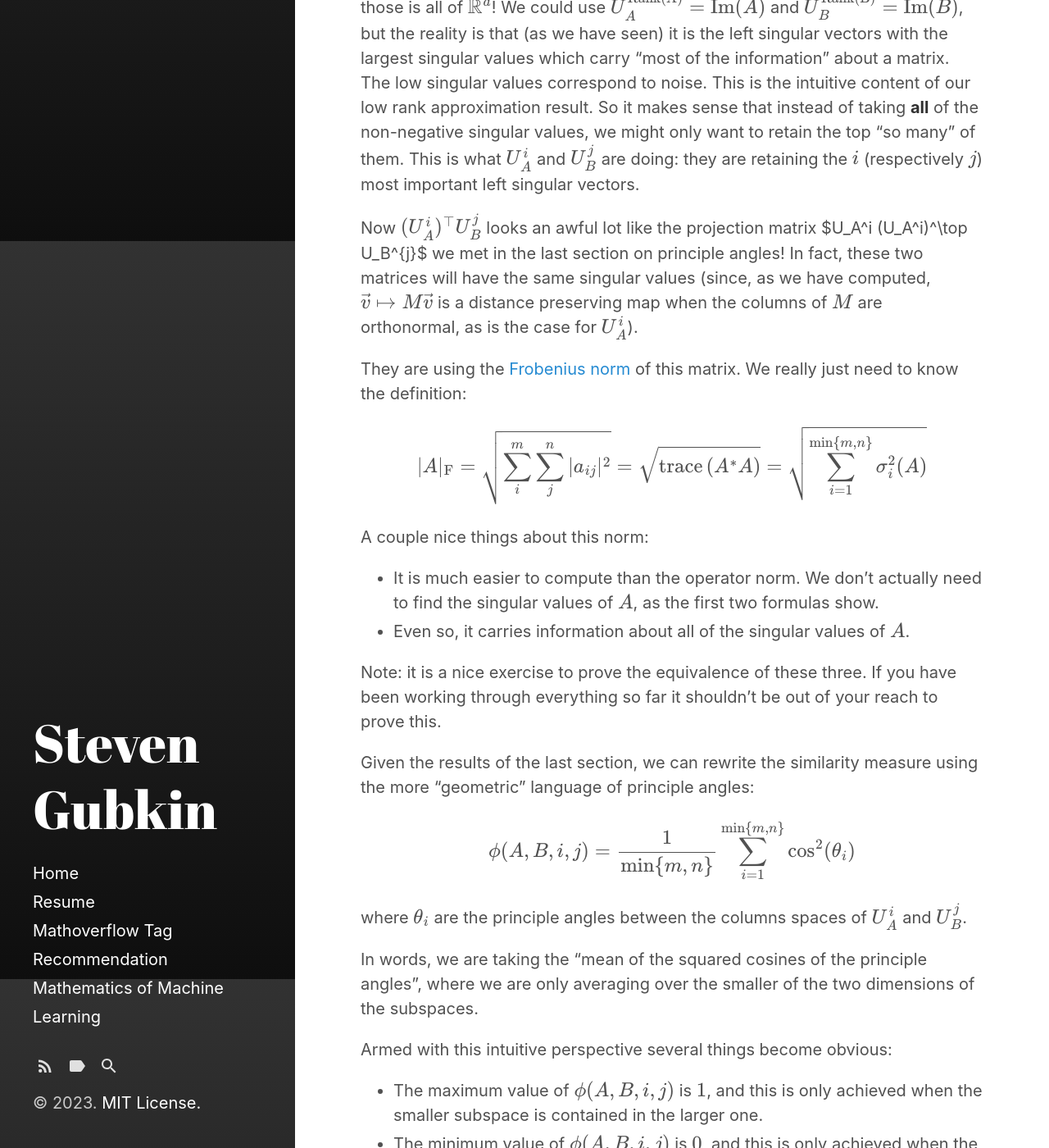
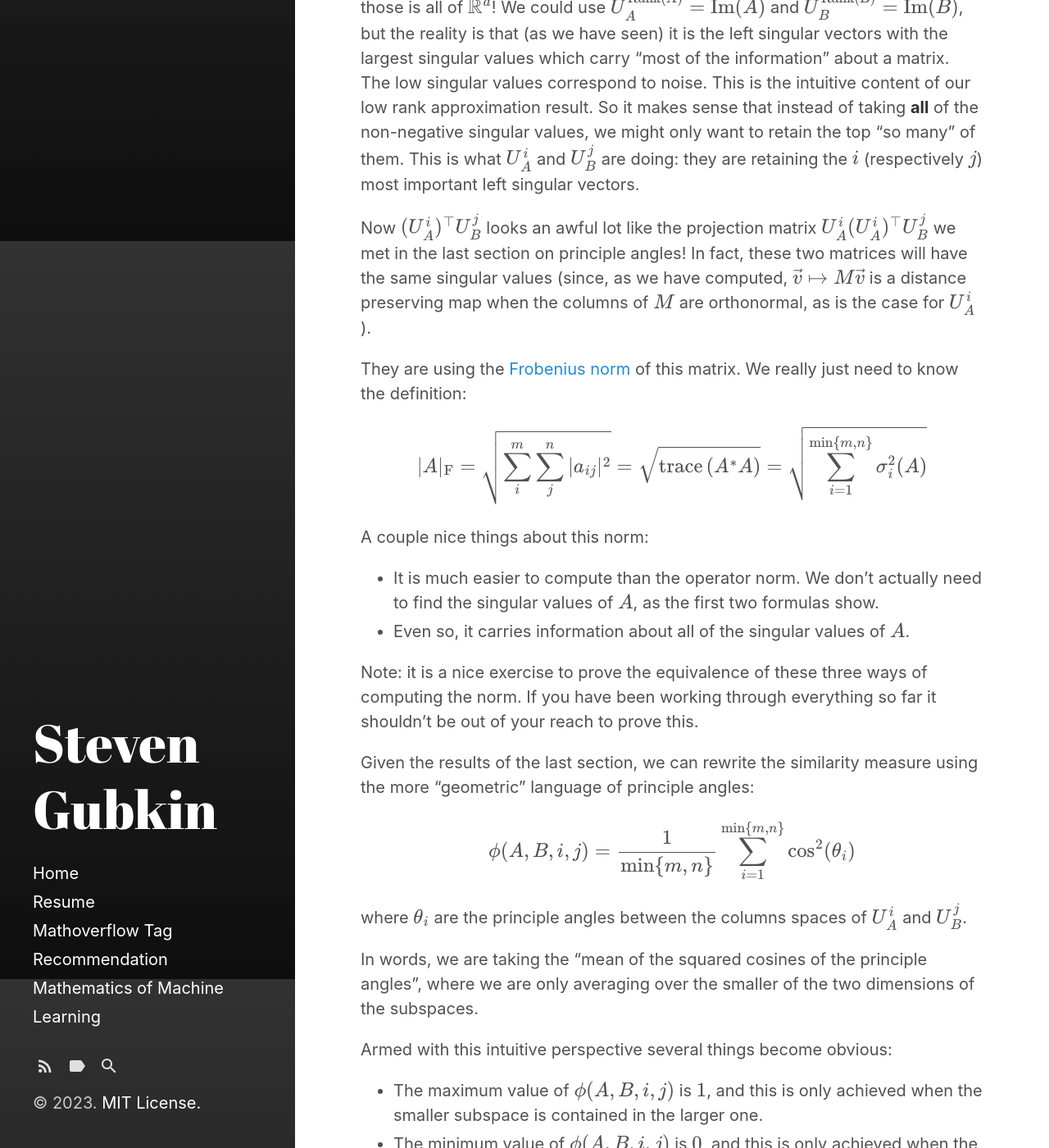
Before and after one commit to StevenGubkin/StevenGubkin.github.io, a Jekyll site: the page built from _posts/2023-10-06-SVD-LoRa.md, in a window 1280 px wide and 1400 px high, scrolled down 26706 px. Shown: the whole window at 82% size. Built offline with Jekyll 4.4.1, drawn with Linux system fonts in a browser that asks for light colours; formulas are drawn with MathJax 3; some of the changed text lies outside the part shown.

Commit message:
fixed typos

```diff
--- a/_posts/2023-10-06-SVD-LoRa.md
+++ b/_posts/2023-10-06-SVD-LoRa.md
@@ -811,7 +811,7 @@ In their notation, $$U_C^k$$ would be the matrix obtained by only retaining the
 
 So comparing the subspaces $$U_A^i$$ and $$U_B^j$$ is a very reasonable thing to do.  We wouldn't want to use all of $$U_A$$ and $$U_B$$ because the column space of both of those is all of $$\mathbb{R}^d$$!  We could use $$U_A^\textrm{Rank(A)} = \textrm{Im}(A)$$ and $$U_B^\textrm{Rank(B)} = \textrm{Im}(B)$$, but the reality is that (as we have seen) it is the left singular vectors with the largest singular values which carry "most of the information" about a matrix.  The low singular values correspond to noise.  This is the intuitive content of our low rank approximation result.  So it makes sense that instead of taking **all** of the non-negative singular values, we might only want to retain the top "so many" of them.  This is what $$U_A^i$$ and $$U_B^j$$ are doing:  they are retaining the $$i$$ (respectively $$j$$) most important left singular vectors.
 
-Now $$(U_A^i)^\top U_B^{j}$$ looks an awful lot like the projection matrix $U_A^i (U_A^i)^\top U_B^{j}$ we met in the last section on principle angles!  In fact, these two matrices will have the same singular values (since, as we have computed, $$\vec{v} \mapsto M \vec{v}$$ is a distance preserving map when the columns of $$M$$ are orthonormal, as is the case for $$U_A^i$$).
+Now $$(U_A^i)^\top U_B^{j}$$ looks an awful lot like the projection matrix $$U_A^i (U_A^i)^\top U_B^{j}$$ we met in the last section on principle angles!  In fact, these two matrices will have the same singular values (since, as we have computed, $$\vec{v} \mapsto M \vec{v}$$ is a distance preserving map when the columns of $$M$$ are orthonormal, as is the case for $$U_A^i$$).
 
 They are using the [Frobenius norm](https://en.wikipedia.org/wiki/Matrix_norm#Frobenius_norm) of this matrix.  We really just need to know the definition:
 
@@ -824,7 +824,7 @@ A couple nice things about this norm:
 * It is much easier to compute than the operator norm.  We don't actually need to find the singular values of $$A$$, as the first two formulas show.
 * Even so, it carries information about all of the singular values of $$A$$.
 
-Note:  it is a nice exercise to prove the equivalence of these three.  If you have been working through everything so far it shouldn't be out of your reach to prove this.
+Note:  it is a nice exercise to prove the equivalence of these three ways of computing the norm.  If you have been working through everything so far it shouldn't be out of your reach to prove this.
 
 Given the results of the last section, we can rewrite the similarity measure using the more "geometric" language of principle angles:
 
```
Also changed, not shown: other parts of _posts/2023-10-06-SVD-LoRa.md (+3 -3 lines).
